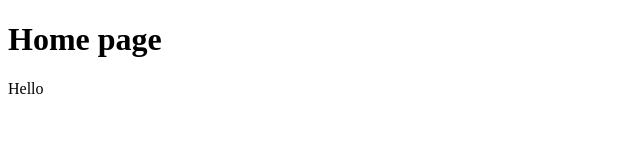
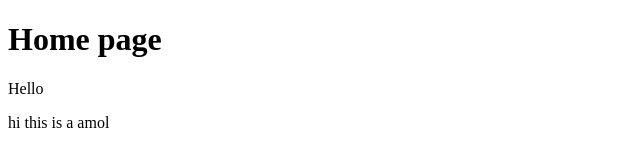
Before and after one commit to aartigawali/Git-Learning, a plain HTML site: page index.html in a window 1280 px wide. Shown: the whole page, without its empty margins (0-640 px from the left). Drawn offline with Linux system fonts and the light colour scheme.

Commit message:
Add one more para

```diff
--- a/index.html
+++ b/index.html
@@ -9,7 +9,7 @@
   <body>
     <h1>Home page</h1>
     <p>Hello</p>
-
+    <p>hi this is a amol</p>
     <script src="script.js"></script>
   </body>
 </html>
```
